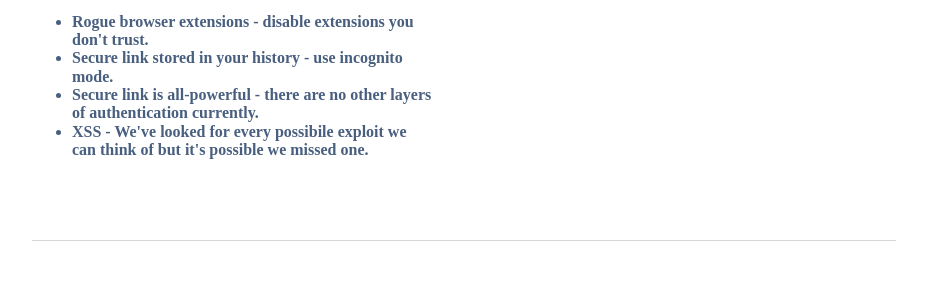
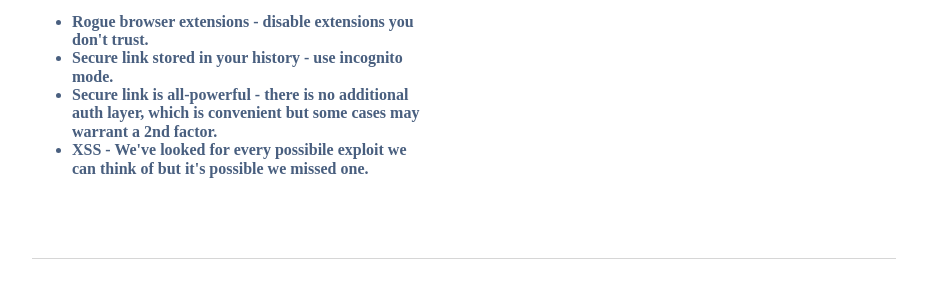
Before and after one commit to countable-web/cryptsend, a website: page public/index.html in a window 1280 px wide. Shown: the part 2534-2825 px from the top of the page, without its empty margins (176-1103 px from the left). Drawn offline with Linux system fonts and the light colour scheme; files that its build step writes are made by us from their sources; files whose address does not match are found by name.

Commit message:
Update index.html

```diff
--- a/public/index.html
+++ b/public/index.html
@@ -294,7 +294,7 @@
                 <ul>
                     <li>Rogue browser extensions - disable extensions you don't trust.</li>
                     <li>Secure link stored in your history - use incognito mode.</li>
-                    <li>Secure link is all-powerful - there are no other layers of authentication currently.</li>
+                    <li>Secure link is all-powerful - there is no additional auth layer, which is convenient but some cases may warrant a 2nd factor.</li>
                     <li>XSS - We've looked for every possibile exploit we can think of but it's possible we missed one.</li>
                 </ul>
 
```
